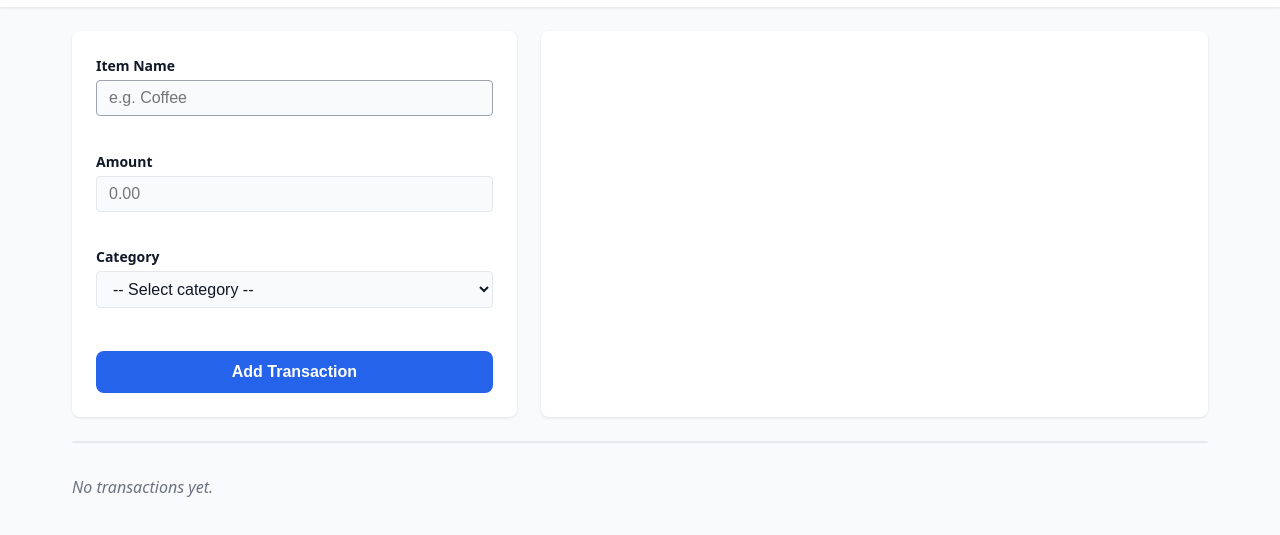
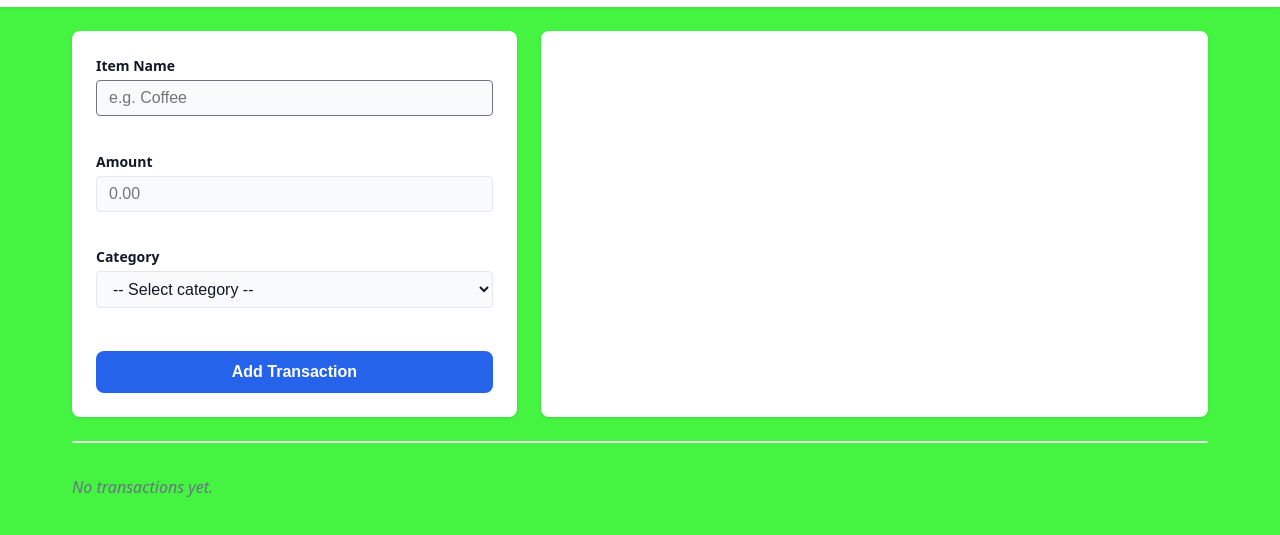
Before and after one commit to Rumsinah/CodingCamp-17August26-Rumsinah, a website: page index.html in a window 1280 px wide. In both pictures the pointer is over the input "Item Name". Shown: the part 109-644 px from the top of the page. Drawn offline with nearby package versions, Linux system fonts and the light colour scheme; files that its build step writes are made by us from their sources; files whose address does not match are found by name.

Commit message:
Add files via upload
inisial project

```diff
--- a/style.css
+++ b/style.css
@@ -124,7 +124,7 @@ main {
 
 .field-group input:hover,
 .field-group select:hover {
-  border-color: #9ca3af;
+  border-color: #73737b;
 }
 
 /* Inline validation error message — Requirements 1.4, 8.5 */
@@ -327,3 +327,7 @@ main {
 .transaction-category:focus-visible {
   border-radius: calc(var(--radius) / 2);
 }
+
+body {
+  background: rgb(68, 244, 65) !important;
+}
```
